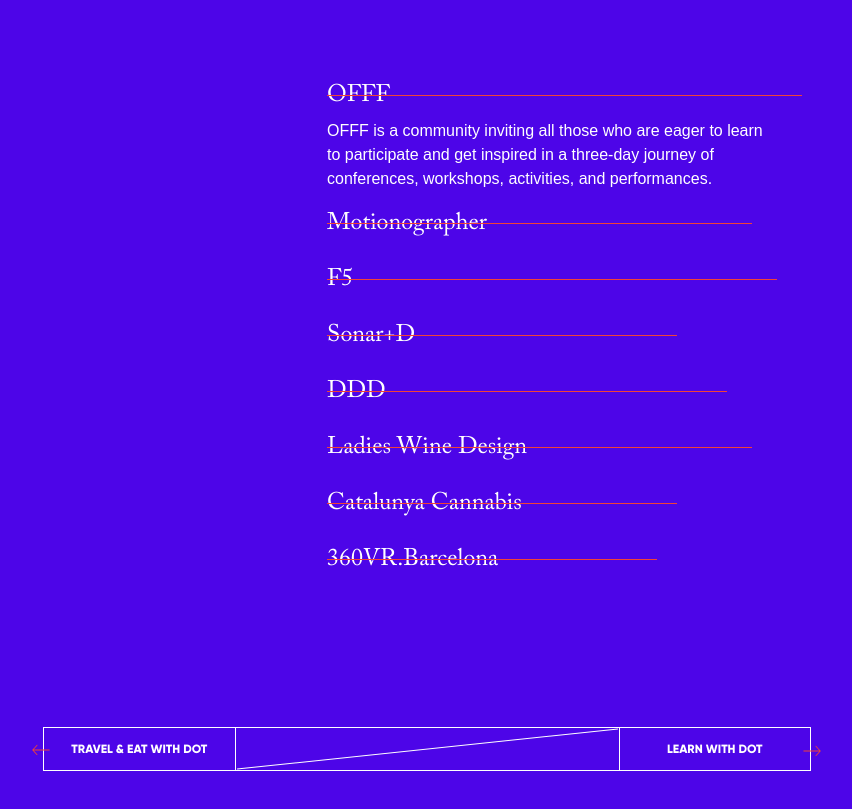
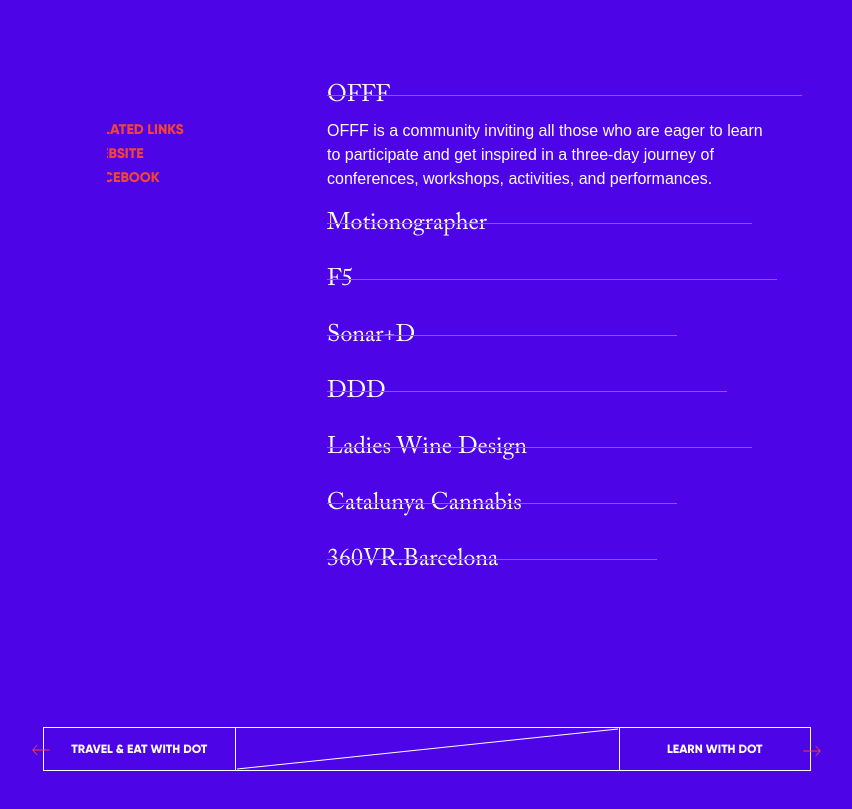
Before and after one commit to ArnabShikder24/dotlung-frontend, a Next.js app: page /work-with-dot in a window 1280 px wide. Shown: the part 1602-2411 px from the top of the page, without its empty margins (213-1065 px from the left). Built offline with nearby package versions, Linux system fonts and the light colour scheme; a web font is replaced by a local one.

Commit message:
added link in accordion

```diff
--- a/src/components/AccordionItem.tsx
+++ b/src/components/AccordionItem.tsx
@@ -2,7 +2,7 @@
 
 const AccordionItem = ({ item, isActive, onToggle }) => {
   return (
-    <RevealOnScroll className="my-4">
+    <RevealOnScroll className="my-4 relative">
       <div className="relative" onClick={onToggle}>
         <span className="block pb-2 cursor-pointer lg:hover:text-secondary font-caslon">
           {item.title}
@@ -17,10 +17,20 @@
       {/* Accordion content */}
       <div
         className={`overflow-hidden transition-all duration-500 ${
-          isActive ? 'max-h-40 opacity-100' : 'max-h-0 opacity-0'
+          isActive ? 'max-h-48 opacity-100' : 'max-h-0 opacity-0'
         }`}
       >
         <p className="text-base font-light pr-12 font-asty">{item.content}</p>
+        <div className="font-gilroy text-secondary text-[0.875rem] pt-2 uppercase leading-6 md:hidden">
+          <p>Related links</p>
+          <p>WEBSITE</p>
+          <p>FACEBOOK</p>
+        </div>
+        <div className="font-gilroy text-secondary text-[0.875rem] uppercase leading-6 hidden md:block absolute -left-[240px] top-[39px]">
+          <p>Related links</p>
+          <p>WEBSITE</p>
+          <p>FACEBOOK</p>
+        </div>
       </div>
     </RevealOnScroll>
   );
```
